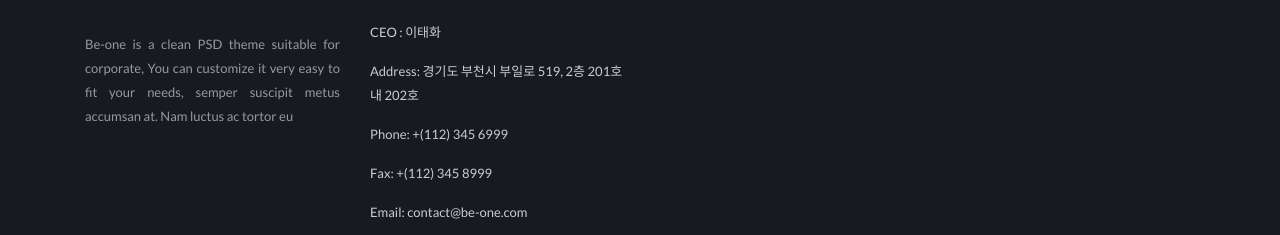
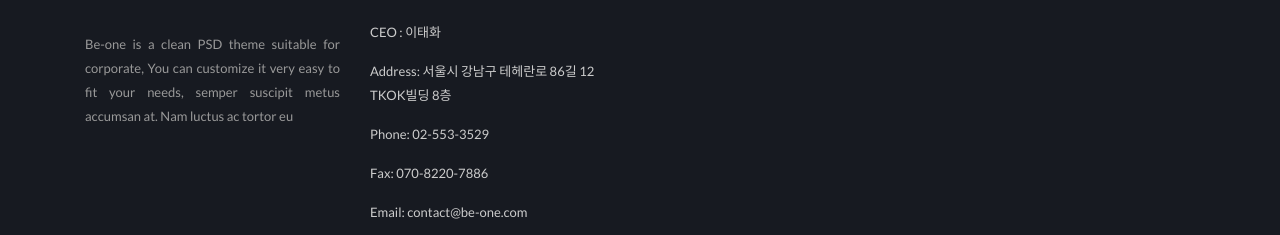
Before and after one commit to YeoSeokMin/Morgan, a plain HTML site: page index.html in a window 1280 px wide. Shown: the part 1113-1348 px from the top of the page. Drawn offline with Linux system fonts and the light colour scheme; a web font is replaced by a local one.

Commit message:
21.11.30

```diff
--- a/index.html
+++ b/index.html
@@ -8,7 +8,7 @@
 
 
 <!-- Title -->
-<title>모건인베스트</title>
+<title>티에스유인베스트먼트</title>
 
 <!-- Favicon -->
 <link rel="shortcut icon" type="image/x-icon" href="assets/img/favicon.ico">
@@ -623,9 +623,9 @@
                         </div>
                         <div class="address-line">
                             <p>CEO : 이태화</p>
-                            <p>Address: 경기도 부천시 부일로 519, 2층 201호 내 202호</p>
-                            <p>Phone: <a href="tel:+112345 6999">+(112) 345 6999</a></p>
-                            <p>Fax: +(112) 345 8999</p>
+                            <p>Address: 서울시 강남구 테헤란로 86길 12 TKOK빌딩 8층</p>
+                            <p>Phone: <a href="tel:02-553-3529">02-553-3529</a></p>
+                            <p>Fax: 070-8220-7886</p>
                             <p>Email: <a href="mailto:contact@be-one.com">contact@be-one.com</a></p>
                         </div>
                     </div>
```
